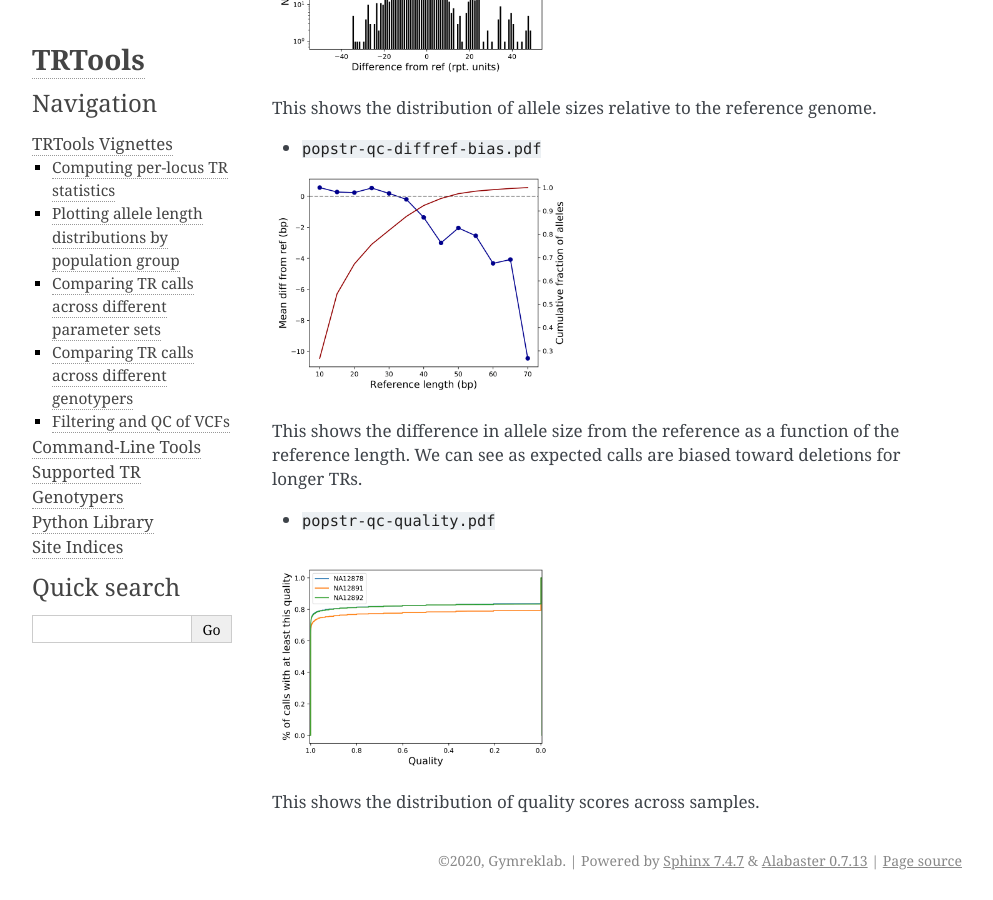
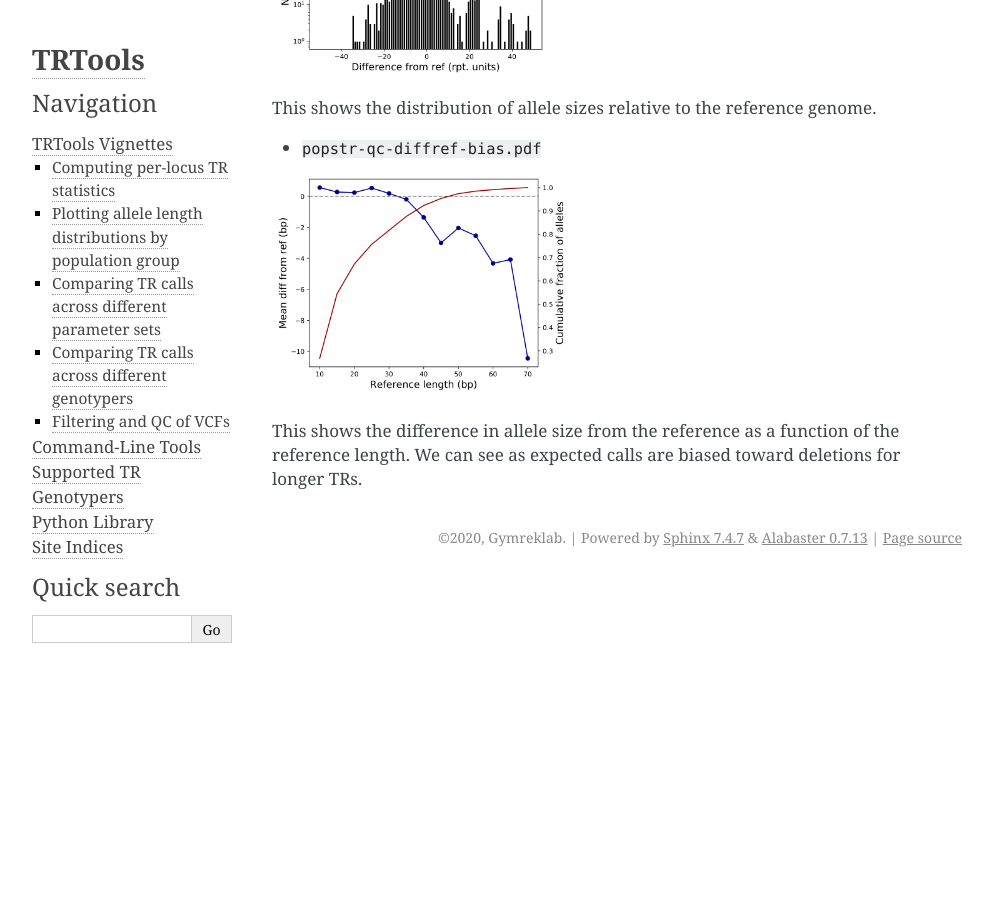
Before and after one commit to gymrek-lab/TRTools, a Sphinx documentation site: the page built from doc/VIGNETTE-FILTER-QC.rst, in a window 1280 px wide and 900 px high, scrolled down 1128 px. Shown: the whole window, without its empty margins (148-1141 px from the left). Built offline with Sphinx 7.4.7, drawn with Linux system fonts in a browser that asks for light colours.

Commit message:
removing quality plot from popstr vignette

```diff
--- a/doc/VIGNETTE-FILTER-QC.rst
+++ b/doc/VIGNETTE-FILTER-QC.rst
@@ -38,10 +38,3 @@ This shows the distribution of allele sizes relative to the reference genome.
    :width: 300
 
 This shows the difference in allele size from the reference as a function of the reference length. We can see as expected calls are biased toward deletions for longer TRs.
-
-* :code:`popstr-qc-quality.pdf`
-
-.. image:: popstr-qc-quality.jpg
-   :width: 300
-
-This shows the distribution of quality scores across samples.
```
